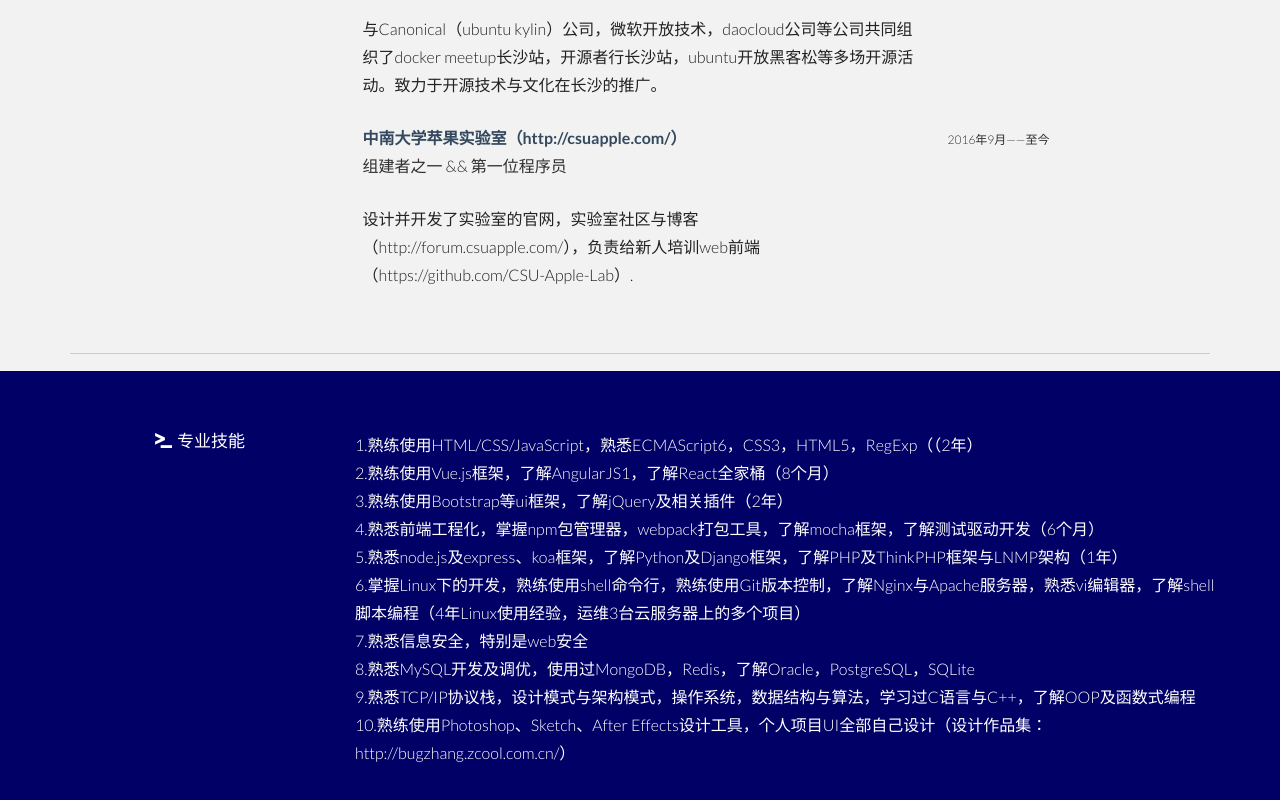
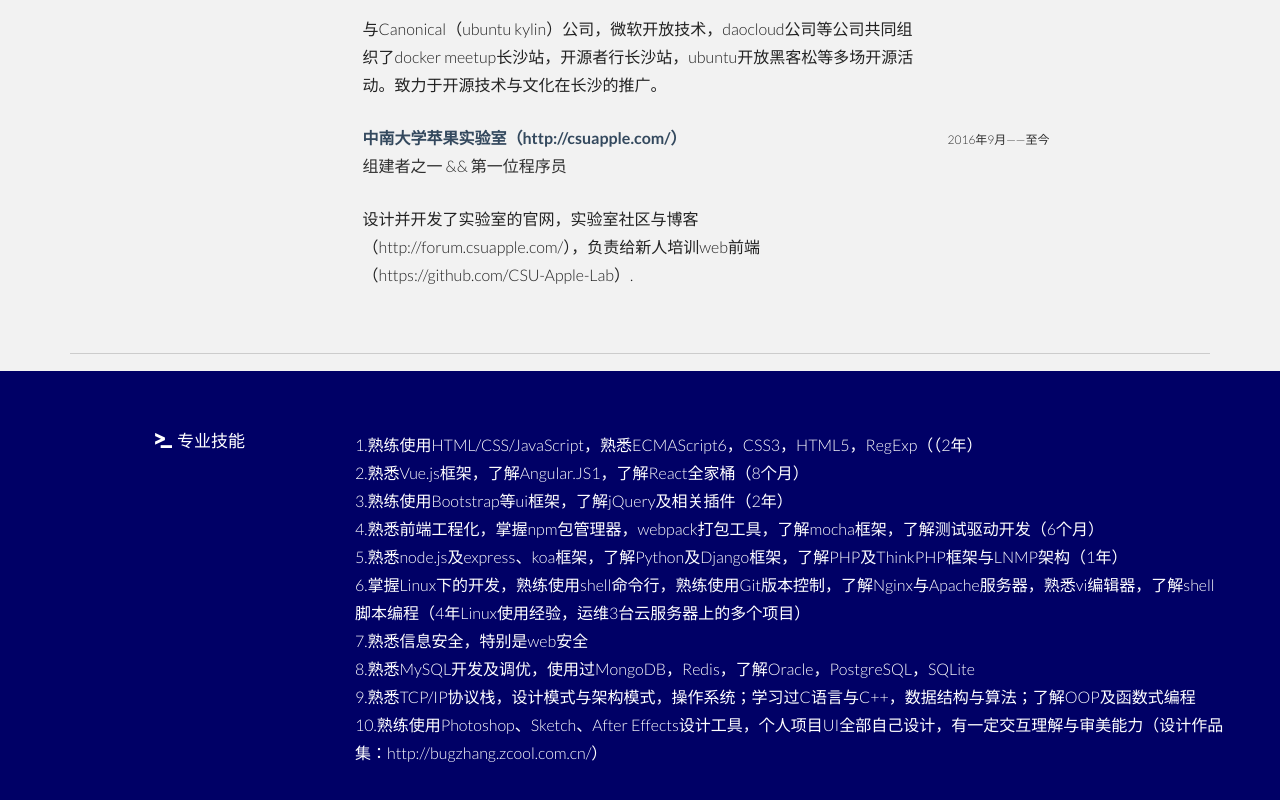
Before and after one commit to rhythm1995/Bugzhang-portfolio, a plain HTML site: page resume(print).html in a window 1280 px wide. Shown: the part 1492-2292 px from the top of the page. Drawn offline with nearby package versions, Linux system fonts and the light colour scheme.

Commit message:
no message

```diff
--- a/resume(print).html
+++ b/resume(print).html
@@ -167,15 +167,15 @@
                 <div class="col-lg-9">
                     <p><t>
                         1.熟练使用HTML/CSS/JavaScript，熟悉ECMAScript6，CSS3，HTML5，RegExp（（2年）<br>
-                        2.熟练使用Vue.js框架，了解AngularJS1，了解React全家桶（8个月）<br>
+                        2.熟悉Vue.js框架，了解Angular.JS1，了解React全家桶（8个月）<br>
                         3.熟练使用Bootstrap等ui框架，了解jQuery及相关插件（2年）<br>
                         4.熟悉前端工程化，掌握npm包管理器，webpack打包工具，了解mocha框架，了解测试驱动开发（6个月）<br>
                         5.熟悉node.js及express、koa框架，了解Python及Django框架，了解PHP及ThinkPHP框架与LNMP架构（1年）<br>
                         6.掌握Linux下的开发，熟练使用shell命令行，熟练使用Git版本控制，了解Nginx与Apache服务器，熟悉vi编辑器，了解shell脚本编程（4年Linux使用经验，运维3台云服务器上的多个项目）<br>
                         7.熟悉信息安全，特别是web安全<br>
                         8.熟悉MySQL开发及调优，使用过MongoDB，Redis，了解Oracle，PostgreSQL，SQLite<br>
-                        9.熟悉TCP/IP协议栈，设计模式与架构模式，操作系统，数据结构与算法，学习过C语言与C++，了解OOP及函数式编程<br>
-                        10.熟练使用Photoshop、Sketch、After Effects设计工具，个人项目UI全部自己设计（设计作品集：http://bugzhang.zcool.com.cn/）
+                        9.熟悉TCP/IP协议栈，设计模式与架构模式，操作系统；学习过C语言与C++，数据结构与算法；了解OOP及函数式编程<br>
+                        10.熟练使用Photoshop、Sketch、After Effects设计工具，个人项目UI全部自己设计，有一定交互理解与审美能力（设计作品集：http://bugzhang.zcool.com.cn/）
                     </t></p>
                 </div>
             </div><!--/.row -->
```
Also changed, not shown: resume.html (+1 -1 lines).
